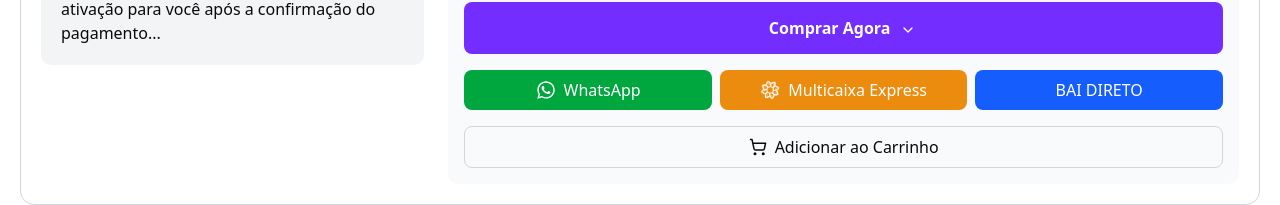
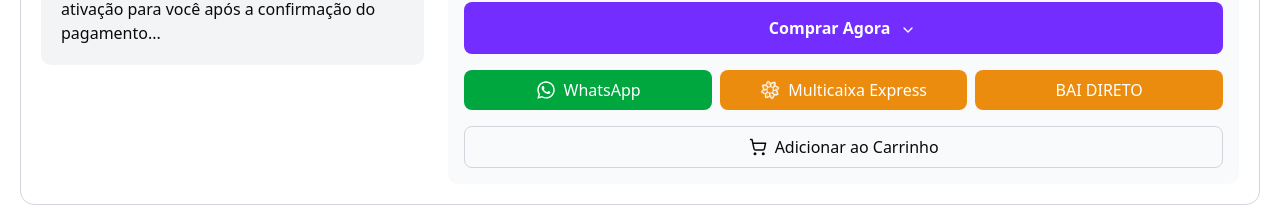
Before and after one commit to xstagetechgroup/omni-store, a Next.js app: page /produto/1 in a window 1280 px wide. Both pictures are taken after a click on the button "Comprar Agora". Shown: the part 847-1052 px from the top of the page. Built offline with nearby package versions, Linux system fonts and the light colour scheme.

Commit message:
troca de Link para Button

```diff
--- a/src/app/produto/[id]/page.tsx
+++ b/src/app/produto/[id]/page.tsx
@@ -145,8 +145,8 @@
                                         <FaWhatsapp className="size-5" />
                                         WhatsApp
                                     </button>
-                                    <Link
-                                        href={"/"}
+                                    <button
+                                        onClick={() => {}}
                                         className="flex-1 bg-[#EC8C0F] hover:bg-[#E66907] text-white py-2 rounded-md flex items-center justify-center gap-2"
                                     >
                                         <Image
@@ -157,13 +157,13 @@
                                             className="w-5 h-5"
                                         />
                                         Multicaixa Express
-                                    </Link>
-                                    <Link
-                                        href={"/"}
-                                        className="flex-1 bg-blue-600 hover:bg-blue-700 text-white py-2 rounded-md flex items-center justify-center gap-2"
+                                    </button>
+                                    <button
+                                        onClick={() => {}}
+                                        className="flex-1 bg-[#EC8C0F] hover:bg-[#E66907] text-white py-2 rounded-md flex items-center justify-center gap-2"
                                     >
                                         BAI DIRETO
-                                    </Link>
+                                    </button>
                                 </div>
                             )}
 
```
